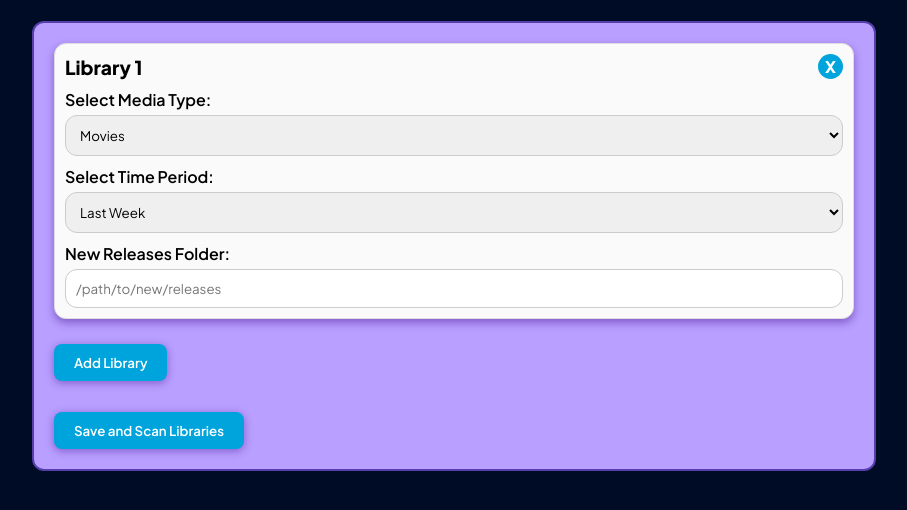
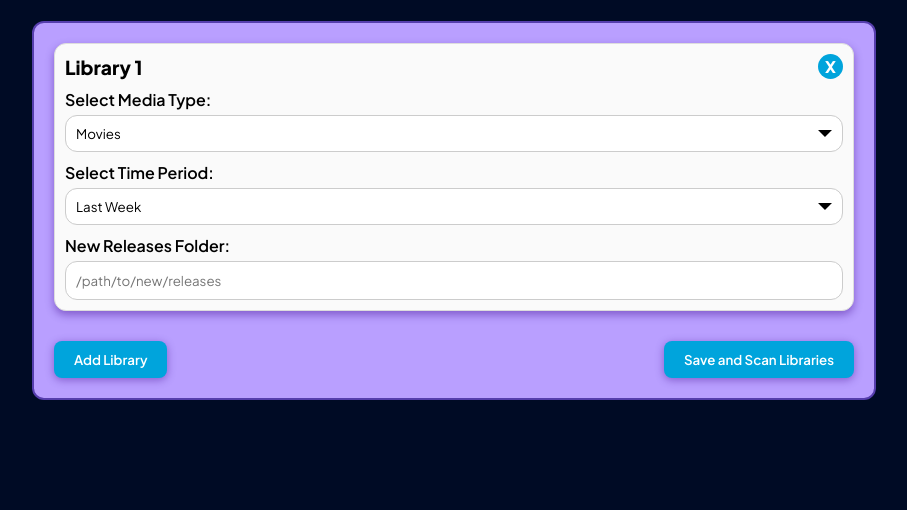
Before and after one commit to ClairDeCoder/JellyFresh, a Flask app: template templates/index.html in a window 1280 px wide. Shown: the part 120-630 px from the top of the page, without its empty margins (186-1093 px from the left). Run offline with Flask 3, Linux system fonts and the light colour scheme; the template is opened without the code that fills it, so the values that code supplies are empty.

Commit message:
Prettify index.html

```diff
--- a/config_handler.py
+++ b/config_handler.py
@@ -12,7 +12,7 @@ def load_config(config_file):
         dict: Loaded configuration.
     """
     if not os.path.exists(config_file):
-        return {"libraries": []}  # Default configuration
+        return {"libraries": []}
 
     with open(config_file, 'r') as f:
         return json.load(f)
--- a/templates/index.html
+++ b/templates/index.html
@@ -27,7 +27,7 @@
             display: block;
             margin-top: 10px;
         }
-        input, select {
+        input {
             font-family: "Plus Jakarta Sans", sans-serif;
             font-weight: 400;
             display: block;
@@ -37,6 +37,34 @@
             margin-top: 5px;
             border: 1px solid #ccc;
             border-radius: 12px;
+        }
+        select {
+            font-family: "Plus Jakarta Sans", sans-serif;
+            font-weight: 400;
+            display: block;
+            width: 100%;
+            box-sizing: border-box;
+            padding: 10px;
+            padding-right: 25px;
+            margin-top: 5px;
+            border: 1px solid #ccc;
+            border-radius: 12px;
+            background-color: #fff;
+            background-clip: padding-box;
+            appearance: none;
+            background-image: url('/static/arrow.svg');
+            background-repeat: no-repeat;
+            background-position: right 10px center;
+            background-size: 14px; /* Adjust arrow size */
+        }
+        .button-container {
+            display: flex;
+            justify-content: space-between;
+            align-items: center;
+            margin-top: 20px;
+        }
+        .button-container button {
+            width: auto; /* Ensure buttons don't stretch */
         }
         .header {
             width: 100%;
@@ -131,15 +159,15 @@
             margin: 20px 0;
         }
         .spinner img {
-            width: 50px;
+            width: 75px;
         }
         .results {
             display: none;
             margin-top: 20px;
             padding: 10px;
-            background: #e0ffe0;
-            border: 1px solid #a0d8a0;
+            background: #ddd;
             border-radius: 12px;
+            box-shadow: 0 4px 8px rgba(54, 3, 134, 0.418);
         }
         .results ul {
             list-style: none;
@@ -199,7 +227,6 @@
 
             libraryContainer.appendChild(libraryDiv);
             libraryCount++;
-
             document.getElementById("library_count").value = libraryCount - 1; // Update hidden input
         }
 
@@ -330,9 +357,11 @@
     <form onsubmit="submitForm(event)">
         <div id="libraries"></div>
         <input type="hidden" id="library_count" name="library_count" value="1">
-        <button type="button" onclick="addLibrary()">Add Library</button>
-        <br><br>
-        <button type="submit">Save and Scan Libraries</button>
+        <div class="button-container">
+            <button type="button" onclick="addLibrary()">Add Library</button>
+            <button type="submit">Save and Scan Libraries</button>
+        </div>
+
         <div id="spinner" class="spinner">
             <!-- Spinning Hourglass -->
             <!-- <img src="https://i.gifer.com/XVo6.gif" alt="Loading..."> -->
@@ -344,9 +373,9 @@
         </div>
         <div id="results" class="results">
             <h3>Scan Results:</h3>
-            <h4>Movies:</h4>
+            <label>Movies:</label>
             <ul id="results-movies"></ul>
-            <h4>Shows:</h4>
+            <label>Shows:</label>
             <ul id="results-shows"></ul>
         </div>
     </form>
```
Also changed, not shown: logging_setup.py (+0 -20 lines), static/arrow.svg (added).
